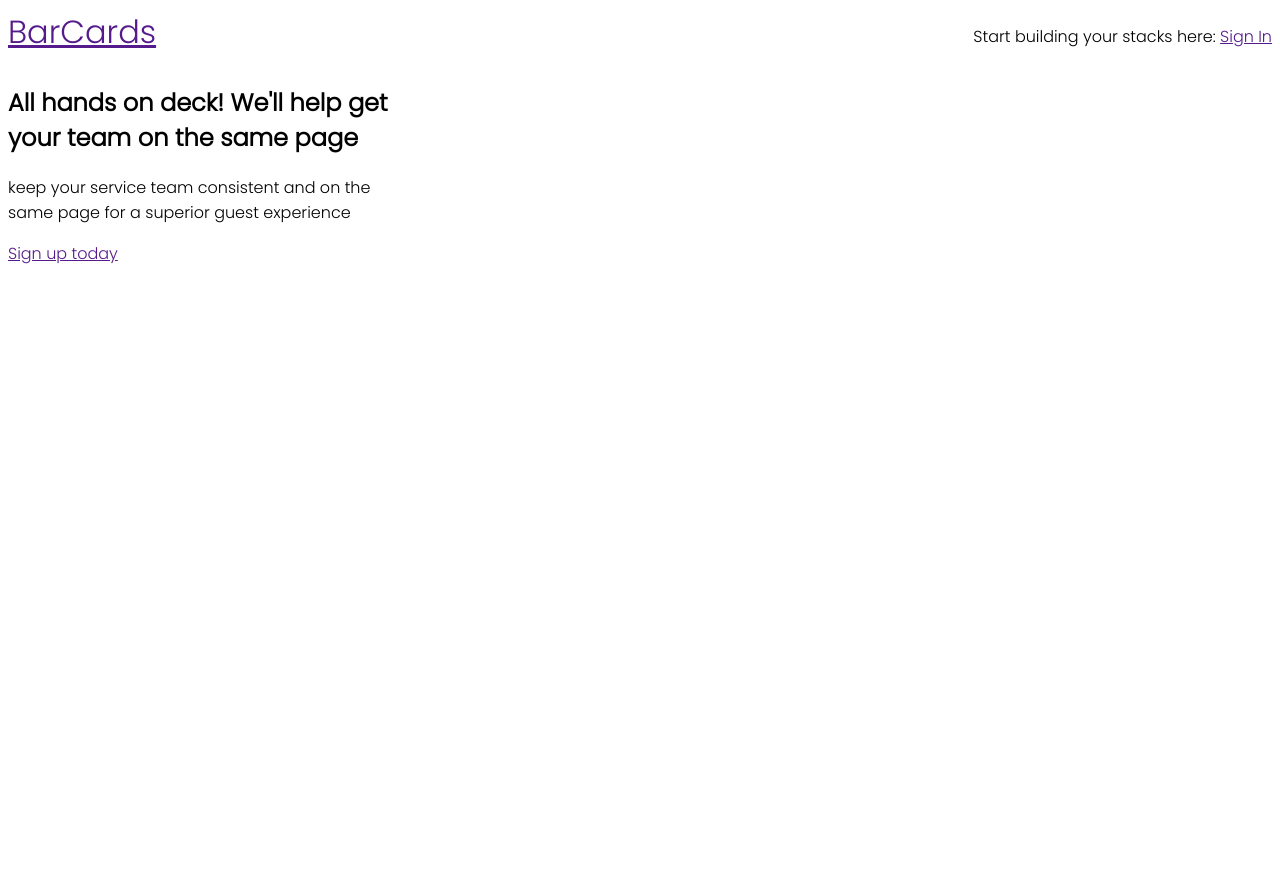
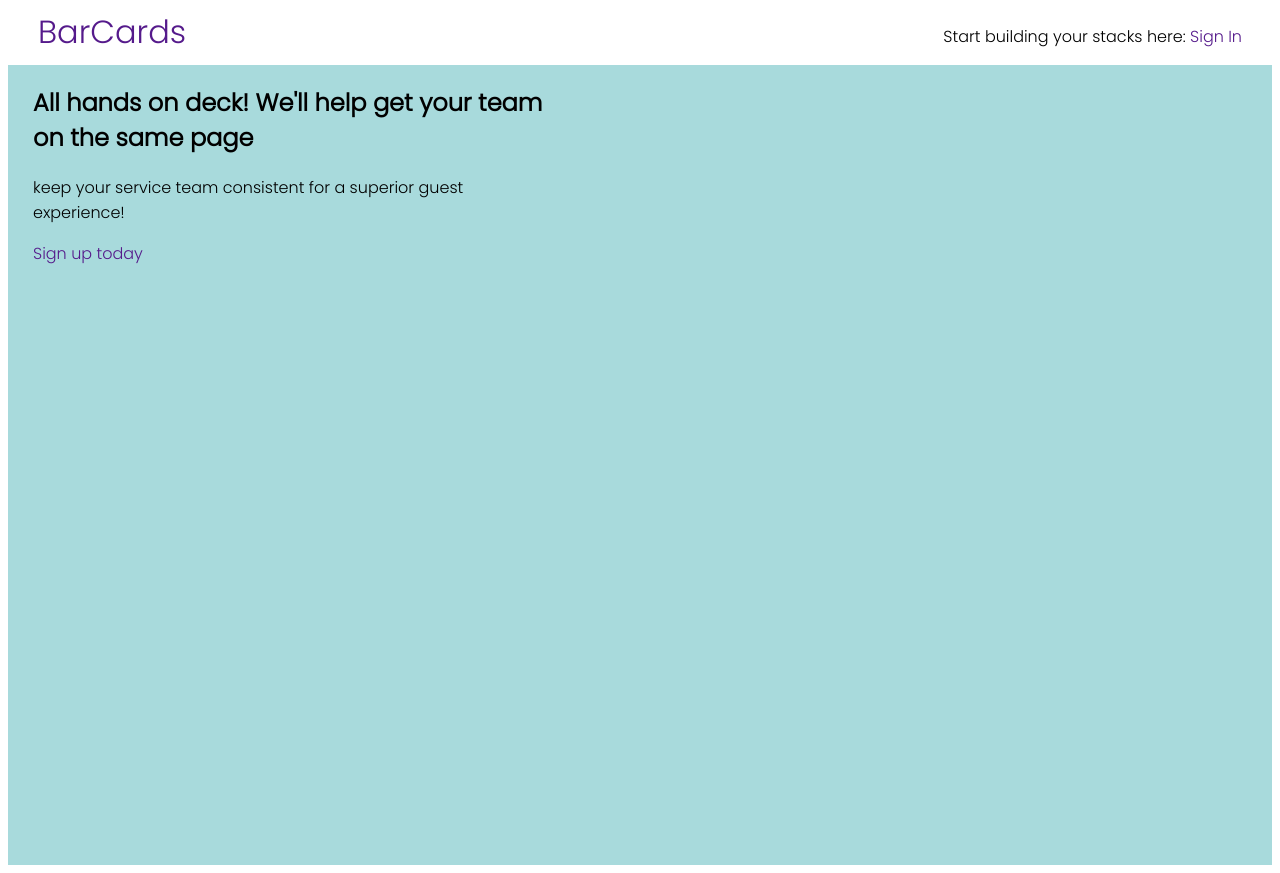
Before and after one commit to ruxpin86/BarCards, a plain HTML site: page index.html in a window 1280 px wide. Before the commit the page ends 800 px from the top, so only its background shows below. Drawn offline with Linux system fonts and the light colour scheme.

Commit message:
working on adding background image for top section

```diff
--- a/index.html
+++ b/index.html
@@ -20,7 +20,7 @@
     <section class="top-section">
         <div class="top-left">
             <h1>All hands on deck! We'll help get your team on the same page</h1>
-            <p>keep your service team consistent and on the same page for a superior guest experience</p>
+            <p>keep your service team consistent for a superior guest experience!</p>
             <a href="">Sign up today</a>
         </div>
         <div class="top-right"></div>
--- a/styles.css
+++ b/styles.css
@@ -2,10 +2,15 @@
     font-family: "Poppins", sans-serif;
 }
 
+a {
+    text-decoration: none;
+}
 .header {
     display: flex;
     flex-direction: row;
     justify-content: space-between;
+    margin-left: 30px;
+        margin-right: 30px;
 }
 
 .logo-home {
@@ -14,8 +19,11 @@
 
 .top-section {
     display: flex;
+    background-color: #A8DADC;
+        height: 100vh;
 }
 
 .top-left {
-    width: 30vw;
+    width: 40vw;
+        margin-left: 25px;
 }
```
Also changed, not shown: 2 other files.
